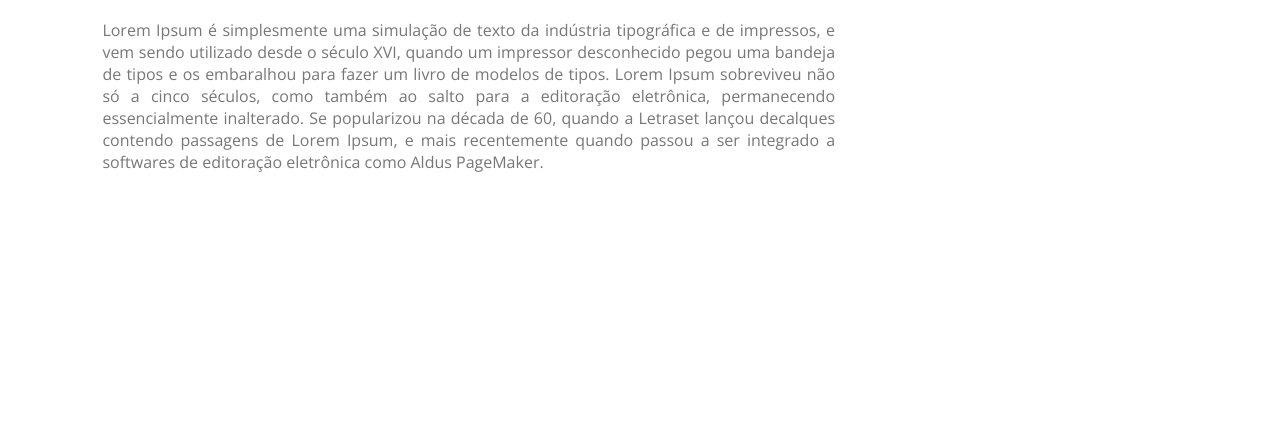
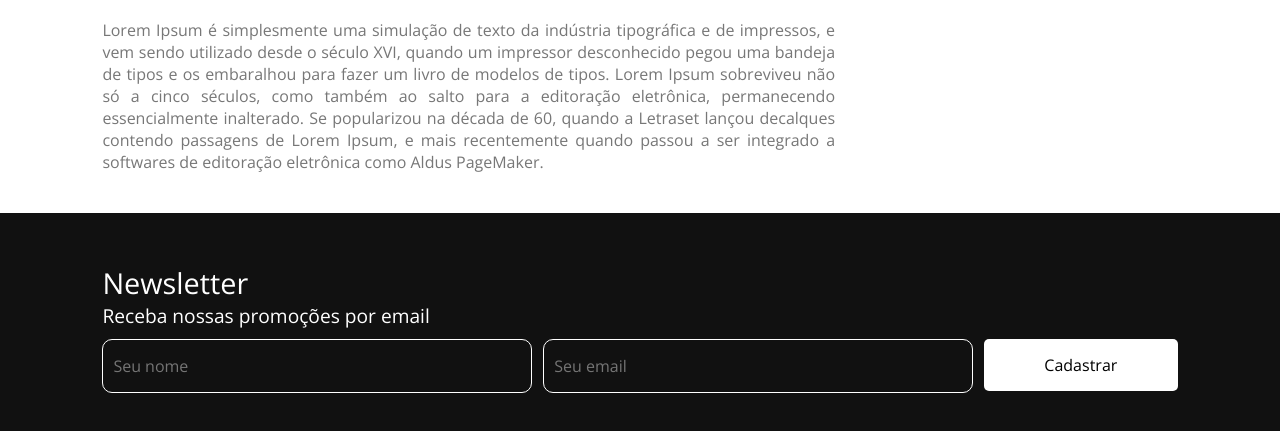
Before and after one commit to MunrraMT/Curso-HTML5-e-CSS3-na-Pratica, a plain HTML site: page index.html in a window 1280 px wide. Shown: the part 715-1146 px from the top of the page. Before the commit the page ends 928 px from the top, so only its background shows below. Drawn offline with nearby package versions, Linux system fonts and the light colour scheme.

Commit message:
Aula 08 - Section (Newsletter)

```diff
--- a/css/style.css
+++ b/css/style.css
@@ -33,3 +33,10 @@ p{font-size: 1em; color: #777;}
 .onde-estamos iframe{width: 100%; height: 250px; margin: 20px 0;}
 .onde-estamos li{color: #777; margin-bottom: 10px;}
 .onde-estamos i{margin-right: 10px;}
+
+.newsletter{width: 100%; float: left; background-color: #111; padding: 50px 8%;}
+.newsletter h3{font-size: 1.8em; color: #fff;}
+.newsletter p{font-size: 1.2em; color: #fff;}
+.newsletter form{width: 100%; float: left; margin-top: 10px;}
+.newsletter form input{width: 40%; margin-right: 1%; padding: 15px 10px; border: 1px solid white; border-radius: 10px; color: #fff; background-color: initial; float: left;}
+.newsletter button{width: 18%; background-color: #fff; padding: 15px 10px; border-radius: 5px; float: right; cursor: pointer;}
--- a/index.html
+++ b/index.html
@@ -54,5 +54,14 @@
             </ul>
         </aside>
     </main>
+    <section class="newsletter">
+        <h3>Newsletter</h3>
+        <p>Receba nossas promoções por email </p>
+        <form>
+            <input type="text" placeholder="Seu nome">
+            <input type="email" placeholder="Seu email">
+            <button>Cadastrar</button>
+        </form>
+    </section>
 </body>
 </html>
```
